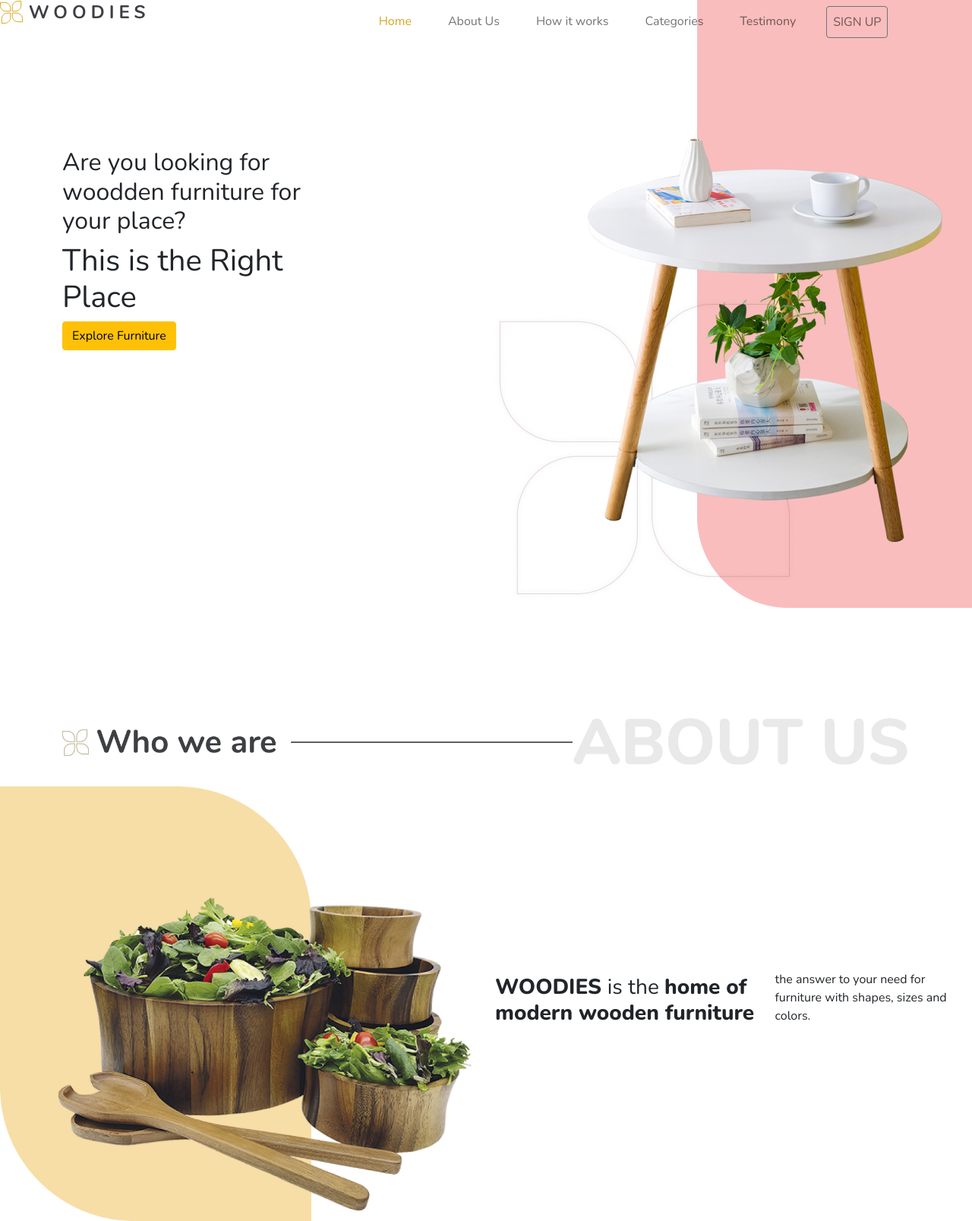
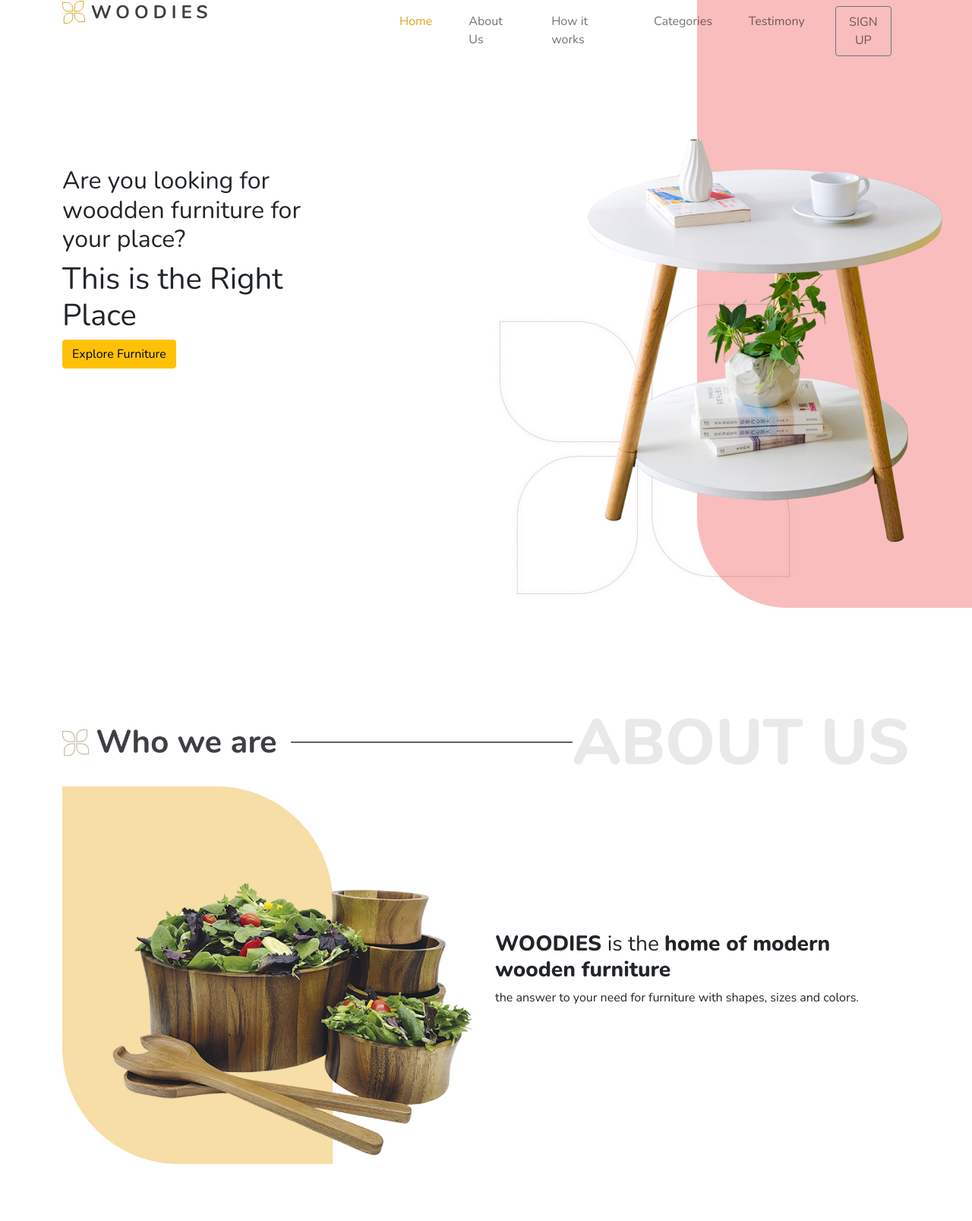
Before and after one commit to smith2408/ing-soft-segundo-parcial, a plain HTML site: page segundo-parcial/index.html in a window 1280 px wide. Shown: the whole page at 76% size. After the commit the page ends 1532 px from the top, so only its background shows below. Drawn offline with nearby package versions, Linux system fonts and the light colour scheme.

Commit message:
Some classes are fixed

```diff
--- a/segundo-parcial/css/style.css
+++ b/segundo-parcial/css/style.css
@@ -1,11 +1,11 @@
-body{
+body {
   font-family: 'Nunito', sans-serif;
 }
-.header{
+.header {
   min-height: 800px;
   margin-bottom: 120px;
 }
-.header-table{
+.header-table {
   width: 630px;
   height: 800px;
   background: url(../img/Group\ 24.jpg);
@@ -16,26 +16,26 @@ body{
   right: 0%;
   z-index: -1;
 }
-.header-container{
+.header-container {
   height: 540px;
   display: flex;
   align-items: center;
 }
-.nav-link.active{
-    color: #DAA520 !important;
+.nav-link.active {
+  color: #daa520 !important;
 }
-.woodies-text-center{
+.woodies-text-center {
   display: flex;
-    align-items: center;
+  flex-direction: column;
+  justify-content: center;
 }
-.woodies-furniture{
+.woodies-furniture {
   min-height: 415px;
 }
-.woodies-furniture h3{
-    color: #3e3f43
-    font size 2.5rem;
+.woodies-furniture h3 {
+  color: #3e3f43 font size 2.5rem;
 }
-.woodies-forniture p{
+.woodies-forniture p {
   font-size: 1.5rem;
-    font-weight:600;
+  font-weight: 600;
 }
--- a/segundo-parcial/index.html
+++ b/segundo-parcial/index.html
@@ -14,7 +14,7 @@
 <body>
     <header class="header">
         <div class="header-top">
-            <div class="containe">
+            <div class="container">
                 <div class="row">
                     <div class="col-sm-4">
                         <div class="logo">
@@ -78,8 +78,9 @@
 
     <div class="container who-we-are">
         <div class="row">
-
-         <img src="img/who-we-are.jpg" alt="">
+            <div class="col">
+                <img src="img/who-we-are.jpg" alt="" class="img-fluid">
+            </div>
        </div>
      </div>
 
@@ -87,7 +88,7 @@
 
 
 
-    <div class="conteiner woodies-furniture">
+    <div class="container woodies-furniture">
         <div class="row">
             <div class="col-sm-6">
                 <img src="img/woodies-furniture.jpg"class="img-fluid" alt="">
```
Also changed, not shown: 1 other file. Lines whose indentation alone changed are shown as unchanged.
